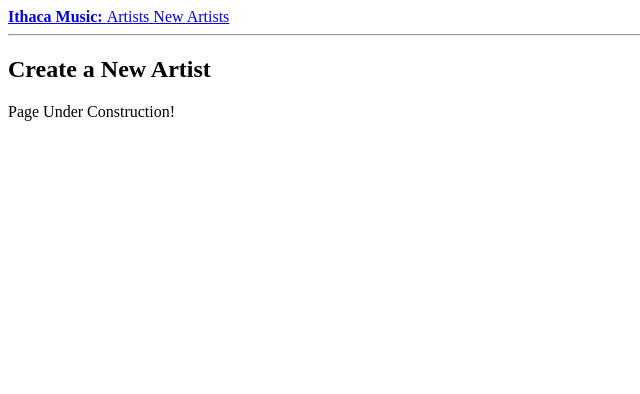
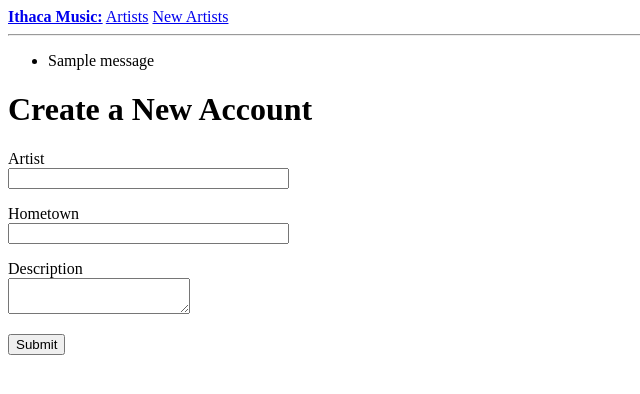
Before and after one commit to wwinters12/winters_local_music_f21, a Flask app: template app/templates/new_artists.html in a window 1280 px wide. Shown: the top 394 px of the page, without its empty margins (0-640 px from the left). Run offline with Flask 2, Linux system fonts and the light colour scheme; the template is opened without the code that fills it, so the values that code supplies are empty, except form fields; one stand-in notice (Sample message) is shown; form fields are guessed from the names that the template uses.

Commit message:
lab 3 progress

```diff
--- a/app/__init__.py
+++ b/app/__init__.py
@@ -1,5 +1,8 @@
 from flask import Flask
+from config import Config
 
 app = Flask(__name__)
+app.config.from_object(Config)
+
 
 from app import routes
--- a/app/templates/base.html
+++ b/app/templates/base.html
@@ -4,9 +4,21 @@
         <title>Welcome to Ithaca Music</title>
     </head>
     <body>
-    <div><a href="/index"><b>Ithaca Music: </b></a><a href="/artists">Artists  </a>
-        <a href="/new_artists"> New Artists </a></div>
+    <div>
+        <a href="/index"><b>Ithaca Music:</b></a>
+        <a href="/artists">Artists</a>
+        <a href="/new_artists">New Artists</a>
+    </div>
         <hr>
+        {% with messages = get_flashed_messages() %}
+        {% if messages %}
+        <ul>
+            {% for message in messages %}
+            <li>{{ message }}</li>
+            {% endfor %}
+        </ul>
+        {% endif %}
+        {% endwith %}
         {% block content %}{% endblock %}
     </body>
 </html>
--- a/app/templates/index.html
+++ b/app/templates/index.html
@@ -2,7 +2,7 @@
 
 {% block content %}
     <body>
-        <h2>Hello Ithaca Music!</h2>
+        <h2>Hello Ithaca Music</h2>
         <p>Find out about the best bands in Ithaca!</p>
     </body>
 {% endblock %}
--- a/app/templates/new_artists.html
+++ b/app/templates/new_artists.html
@@ -1,11 +1,30 @@
 {% extends "base.html" %}
 
 {% block content %}
-    <head>
-        <title>Welcome to Ithaca Music</title>
-    </head>
-    <body>
-    <h2>Create a New Artist</h2>
-    <p>Page Under Construction!</p>
-    </body>
+    <h1>Create a New Account</h1>
+    <form action="" method="post" novalidate>
+        {{ form.hidden_tag() }}
+        <p>
+            {{ form.artist.label }}<br>
+            {{ form.artist(size=32) }}<br>
+            {% for error in form.artist.errors %}
+            <span style="color: red;">[{{ error }}]</span>
+            {% endfor %}
+        </p>
+        <p>
+            {{ form.hometown.label }}<br>
+            {{ form.hometown(size=32) }}<br>
+            {% for error in form.hometown.errors %}
+            <span style="color: red;">[{{ error }}]</span>
+            {% endfor %}
+        </p>
+        <p>
+            {{ form.description.label }}<br>
+            {{ form.description(size=128) }}<br>
+            {% for error in form.description.errors %}
+            <span style="color: red;">[{{ error }}]</span>
+            {% endfor %}
+        </p>
+        <p>{{ form.submit() }}</p>
+    </form>
 {% endblock %}
```
Also changed, not shown: app/routes.py (+12 -5 lines).
